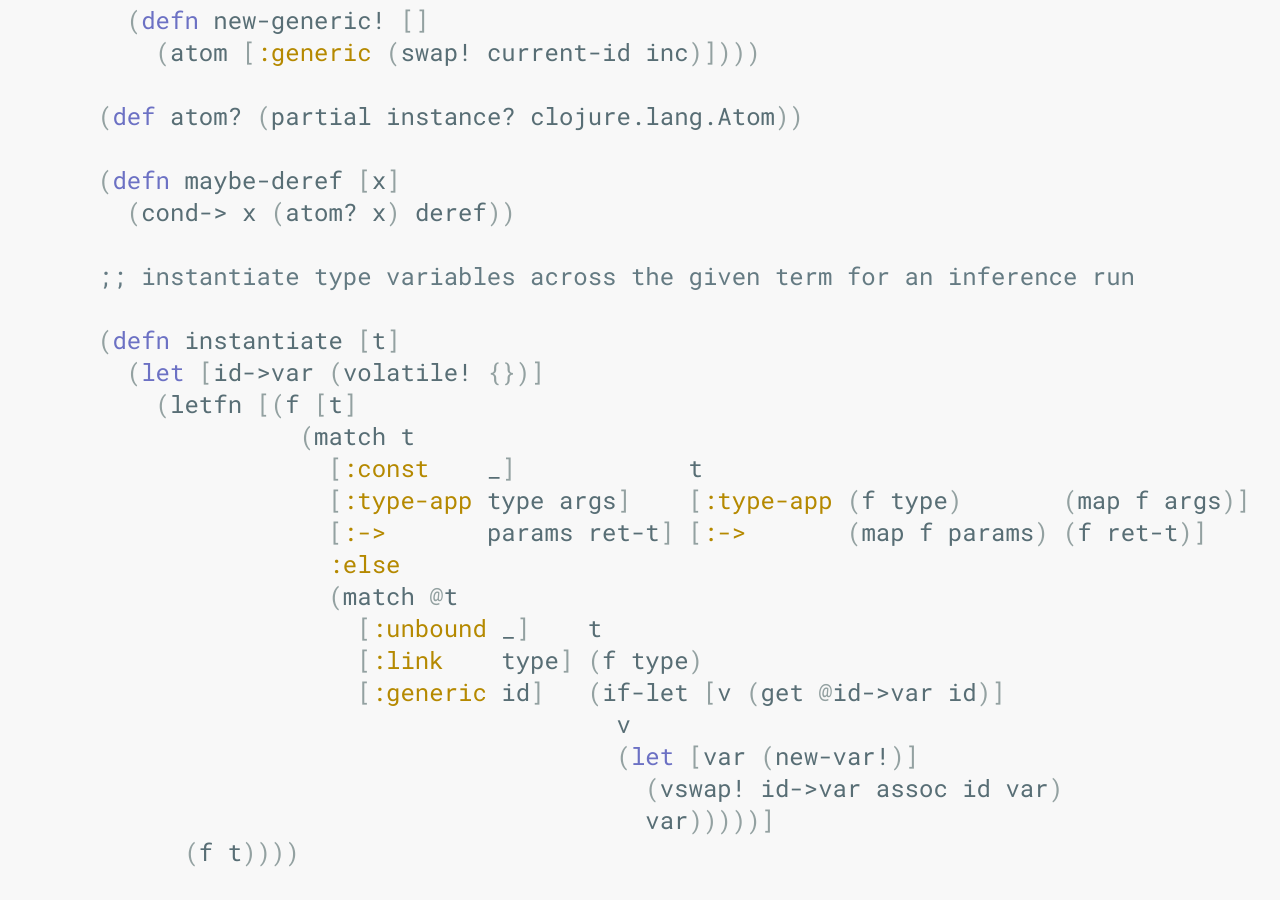
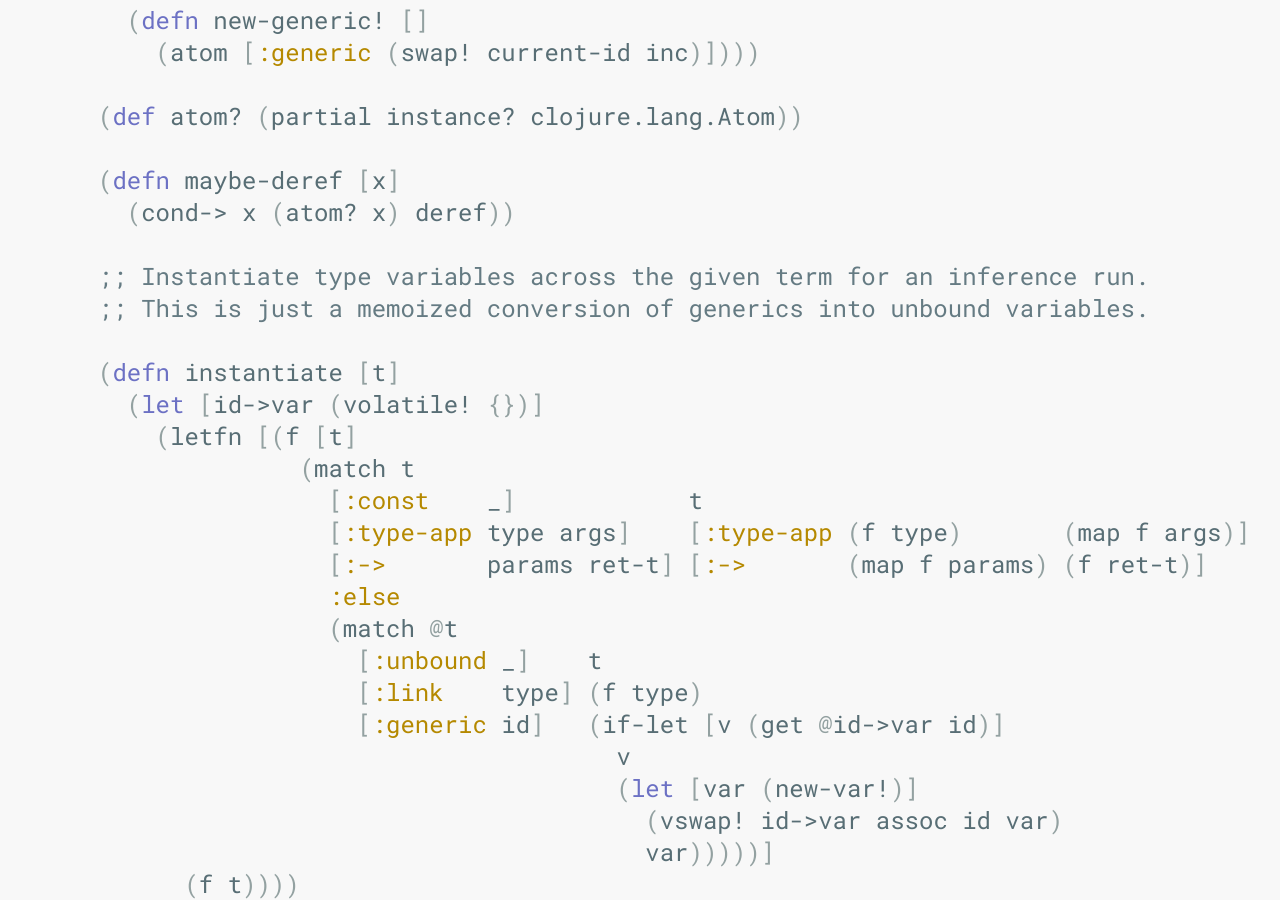
Before and after one commit to moea/types, a Jekyll site: the page built from index.markdown, in a window 1280 px wide and 900 px high, scrolled down 5308 px. Built offline with Jekyll 4.4.1, drawn with Linux system fonts in a browser that asks for light colours.

Commit message:
Small correction

```diff
--- a/index.markdown
+++ b/index.markdown
@@ -157,7 +157,8 @@ Similarly, here, we're going to `(declare unify!)` and put its declaration last,
 (defn maybe-deref [x]
   (cond-> x (atom? x) deref))
 
-;; instantiate type variables across the given term for an inference run
+;; Instantiate type variables across the given term for an inference run.
+;; This is just a memoized conversion of generics into unbound variables.
 
 (defn instantiate [t]
   (let [id->var (volatile! {})]
```
